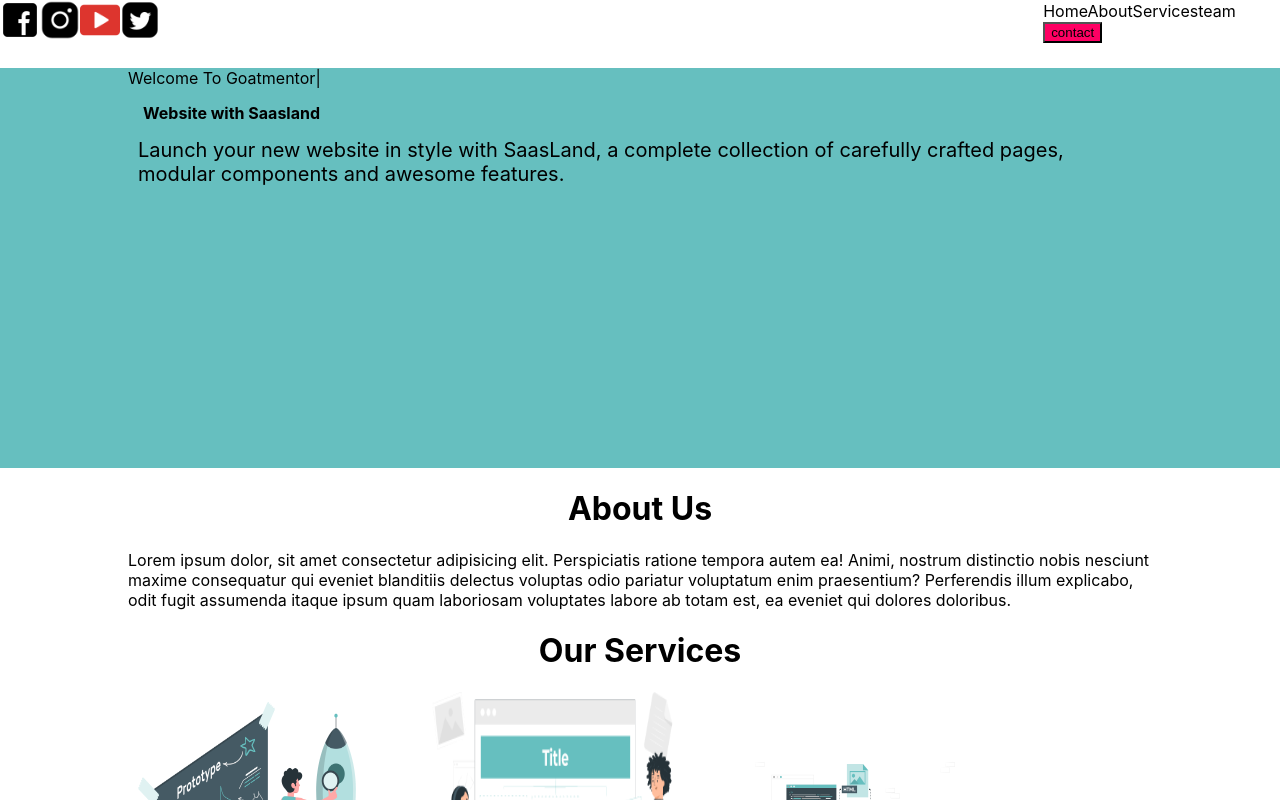
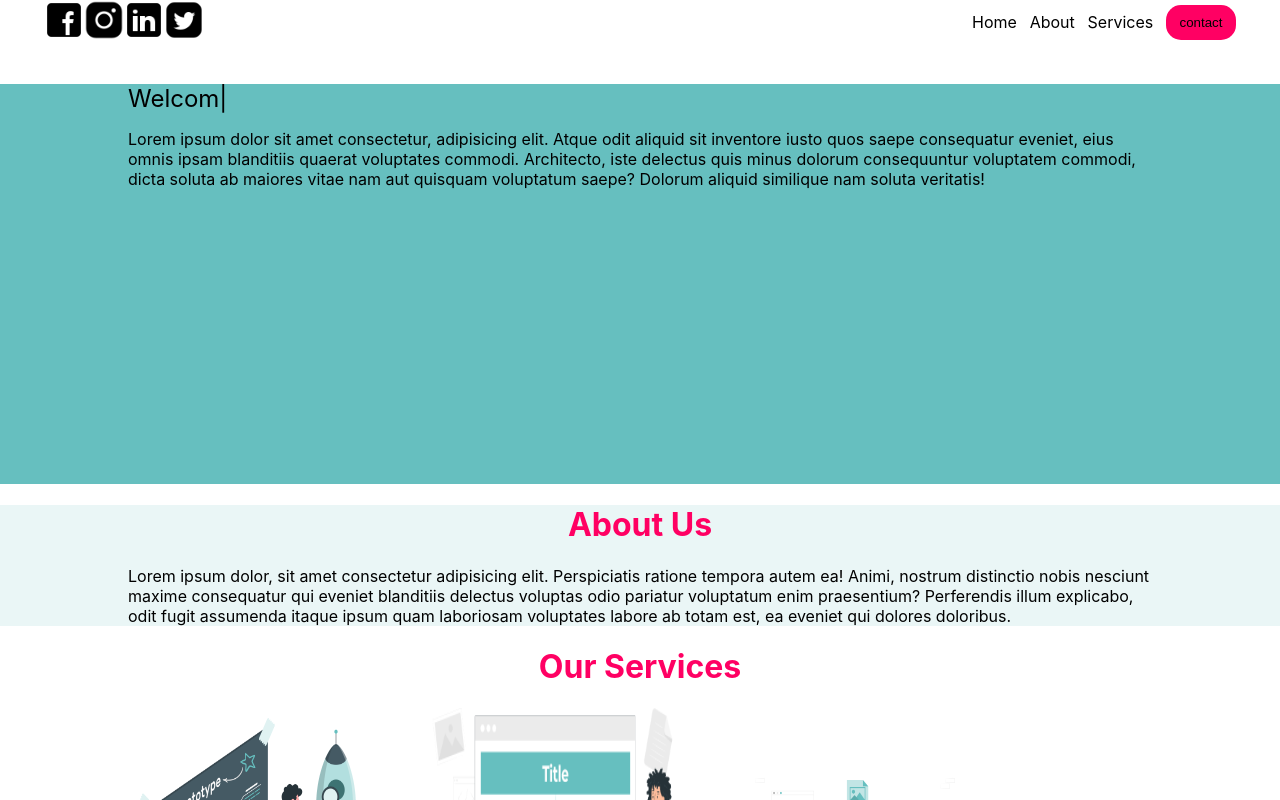
Before and after one commit to MissDine/gict, a React (Create React App) app in the folder gicts/: page /contact in a window 1280 px wide. Shown: the top 800 px of the page. Built offline with nearby package versions, Linux system fonts and the light colour scheme.

Commit message:
Feature edit

```diff
--- a/gicts/src/App.js
+++ b/gicts/src/App.js
@@ -7,14 +7,15 @@ import Footer from "../src/components/Footer/Footer";
 import Contact from "../src/components/Contact/Contact"
 import Services from "../src/components/Services/Services"
 import About from "../src/components/About/About"
-import Copyright from "./components/Footer/Copyright";
-
+import Copyright from "./components/Footer/Copyright"
+import Navb from "../src/components/Navbar/Navb"
 
 function App() {
   return (
     <Router>
       <div className="App">
         <Navbar />
+        {/* <Navb/> */}
         <Routes>
           <Route exact path="/home" component={Home}></Route>
           <Route exact path="/header" component={Header}></Route>
@@ -27,8 +28,8 @@ function App() {
         <About/>
         <Services/>
         <Contact/>
+        <Footer />
         <Copyright/>
-        {/* <Footer /> */}
       </div>
     </Router>
   );
--- a/gicts/src/components/About/About.js
+++ b/gicts/src/components/About/About.js
@@ -2,10 +2,10 @@ import React from 'react'
 
 function About() {
   return (
-    <div className="col-sm-12" id="about">
-        <h1 style={{fontSize:"2rem", textAlign:"center"}}>About Us</h1>
+    <div className="col-sm-12" id="about" style={{backgroundColor:"#EAF6F6"}}>
+        <h1 style={{fontSize:"2rem", textAlign:"center",color:"#FF0063"}}>About Us</h1>
         <div className="col-sm-12">
-            <p style={{fontSize:"1rem", marginLeft:"10vw",marginRight:"10vw"}}>
+            <p style={{fontSize:"1rem", marginLeft:"10vw",marginRight:"10vw",marginBottom:"2vh"}}>
               Lorem ipsum dolor, sit amet consectetur adipisicing elit. Perspiciatis ratione tempora autem ea! Animi, nostrum distinctio nobis nesciunt maxime consequatur qui eveniet blanditiis delectus voluptas odio pariatur voluptatum enim praesentium? Perferendis illum explicabo, odit fugit assumenda itaque ipsum quam laboriosam voluptates labore ab totam est, ea eveniet qui dolores doloribus.
             </p>
         </div>
--- a/gicts/src/components/Contact/Contact.js
+++ b/gicts/src/components/Contact/Contact.js
@@ -18,22 +18,22 @@ function Contact() {
     })
   }
   return (
-    <div className="row" style={{backgroundColor:"#66BFBF"}}>
+    <div className="col-sm-12" style={{backgroundColor:"#EAF6F6"}}>
     <div className="contacts" style={{justifyContent:"center"}}>
-    <h1 style={{fontSize:"2rem",fontWeight:"600px", textAlign:"center"}}>Contact Us</h1>
+    <h1 style={{fontSize:"2rem",fontWeight:"600px", textAlign:"center",color:"#FF0063"}}>Contact Us</h1>
     </div>
       <div
         className="col-sm-12"
         style={{ display: "flex", justifyContent: "center",marginTop:"5vh",marginBottom:"5vh"}}
       >
 
-        <div className="col-md-6">
+        <div className="col-sm-12">
           <form onSubmit={HandleSubmit}>
             <div
               class="form-row"
             >
               <div className="identity" >
-              <div class="col">
+              <div class="col-sm-12">
               <p>Name:</p>
                 <input
                   type="text"
--- a/gicts/src/components/Footer/Footer.js
+++ b/gicts/src/components/Footer/Footer.js
@@ -53,7 +53,6 @@ const Footer = () => {
         </div>
       </div>
     </div>
-    <Copyright/>
     </>
   );
 };
--- a/gicts/src/components/Header/Header.css
+++ b/gicts/src/components/Header/Header.css
@@ -1,19 +1,7 @@
 .cont{
     position: relative;
 }
-/* .typed{
-    position: absolute;
-    top: 50%;
-    left: 15%;
-    transform: translate(-50% -50%);
-    z-index: 1;
-    color: white;
-    min-width: 60%;
-} */
-/* .typ{
-    font-size: 4rem;
-    font-weight: 600;
-} */
+
 .head{
     /* background-image: url("https://images.unsplash.com/photo-1661961112134-fbce0fdf3d99?ixlib=rb-1.2.1&ixid=MnwxMjA3fDF8MHxzZWFyY2h8MXx8c29mdHdhcmV8ZW58MHx8MHx8&auto=format&fit=crop&w=500&q=60"); */
     background-color:#66BFBF;
@@ -21,4 +9,5 @@
     background-position: center;
     background-size: cover;
     background-repeat: no-repeat;
+    margin-top: 5vh;
 }
--- a/gicts/src/components/Header/Header.js
+++ /dev/null
@@ -1,25 +0,0 @@
-import React from "react";
-import Typed from "react-typed";
-// import "./Header.css"
-function Header() {
-  return (
-    <div className="head col-sm-12" style={{backgroundColor:"#66BFBF"}}>
-      <div className="col-sm-12" style={{marginLeft:"10vw",marginRight:"10vw",marginTop:"3vh"}}>
-      <Typed
-            strings={["Welcome To Goatmentors"]}
-            typeSpeed={150}
-            backSpeed={150}
-            loop
-          />
-           <h4 style={{ margin: "15px" }}>Website with Saasland</h4>
-          <p style={{ fontSize: "20px", margin: "10px" }}>
-            Launch your new website in style with SaasLand, a complete
-            collection of carefully crafted pages, modular components and
-            awesome features.
-          </p>
-      </div>
-    </div>
-  );
-}
-
-export default Header;
--- /dev/null
+++ b/gicts/src/components/Header/Header.jsx
@@ -0,0 +1,23 @@
+import React from "react";
+import Typed from "react-typed";
+// import "./Header.css"
+function Header() {
+  return (
+    <div className="head col-sm-12" style={{backgroundColor:"#66BFBF", marginTop:"5vh"}}>
+      <div className="col-sm-12" style={{marginLeft:"10vw",marginRight:"10vw",marginTop:"3vh"}}>
+      <Typed
+            strings={["Welcome To GICT"]}
+            typeSpeed={150}
+            backSpeed={150}
+            loop
+            style={{fontSize:"1.5rem",fontWeight:"400px"}}
+          />
+          <p style={{ fontSize: "1rem"}}>
+            Lorem ipsum dolor sit amet consectetur, adipisicing elit. Atque odit aliquid sit inventore iusto quos saepe consequatur eveniet, eius omnis ipsam blanditiis quaerat voluptates commodi. Architecto, iste delectus quis minus dolorum consequuntur voluptatem commodi, dicta soluta ab maiores vitae nam aut quisquam voluptatum saepe? Dolorum aliquid similique nam soluta veritatis!
+          </p>
+      </div>
+    </div>
+  );
+}
+
+export default Header;
--- a/gicts/src/components/Navbar/NavBar.js
+++ b/gicts/src/components/Navbar/NavBar.js
@@ -2,42 +2,37 @@ import React from "react";
 import { Link } from "react-router-dom";
 import facebook from "./icons8-facebook-50.png"
 import instagram from "./icons8-instagram-48.png"
-import youtube from "./icons8-youtube-47.png"
+import linkedin from "./icons8-linkedin-50.png"
 import twitter from "./icons8-twitter-squared-50.png"
 
 function NavBar() {
   return (
     <nav style={{backgroundColor:"white"}}>
-      <div className="col-sm-12" style={{display:"flex", alignItems:"center", justifyContent:"end"}}>
-        <div className="col-sm-12" style={{display:"flex", marginRight:"69vw"}}>
+      <div className="col-sm-12" style={{display:"flex", alignItems:"center", justifyContent:"center"}}>
+        <div className="col-sm-12" style={{display:"flex", marginRight:"60vw"}}>
           <div className="facebook">
           <img src={facebook} alt="" style={{height:"40px", width:"40px"}}/>
           </div>
           <div className="instagram">
             <img src={instagram} alt="" style={{height:"40px",width:"40px"}}/>
           </div>
-          <div className="youtube">
-            <img src={youtube} alt="" style={{height:"40px",width:"40px"}}/>
+          <div className="linkedin">
+            <img src={linkedin} alt="" style={{height:"40px",width:"40px"}}/>
           </div>
           <div className="linkedin">
             <img src={twitter} alt="" style={{height:"40px",width:"40px"}}/>
           </div>
-          {/* <div className="twitter">
-            <img src={youtube} alt="" style={{height:"40px",width:"40px"}}/>
-          </div> */}
         </div>
         <div className="col-sm-12" style={{display:"flex", flexWrap:"wrap", justifyContent:"center", alignItems:"center", marginRight:"0vw"}}>
           <div className="links" style={{justifyContent:"center"}}>
-          <Link className="link"to="/" style={{textDecoration:"none", fontSize:"1rem",color:"black"}}>Home</Link>
-          <a href="#about" style={{textDecoration:"none",fontSize:"1rem",color:"black"}}>About</a>
-          <a href="#services" style={{textDecoration:"none",fontSize:"1rem",color:"black"}}>Services</a>
-          <a href="#team" style={{textDecoration:"none",fontSize:"1rem",color:"black"}}>team</a>
-          <a href="#contact" style={{fontSize:"1rem",color:"black",textDecoration:"none"}}>
-              <button style={{backgroundColor:"#FF0063"}}>contact</button>
-            </a>
+          <Link className="link"to="/" style={{textDecoration:"none", fontSize:"1rem",color:"black", marginRight:"1vw",fontWeight:"400px"}}>Home</Link>
+          <a href="#about" style={{textDecoration:"none",fontSize:"1rem",color:"black", marginRight:"1vw",fontWeight:"400px"}}>About</a>
+          <a href="#services" style={{textDecoration:"none",fontSize:"1rem",color:"black", marginRight:"1vw",fontWeight:"400px"}}>Services</a>
           </div>
           <div className="contact">
-
+          <a href="#contact" style={{fontSize:"1rem",color:"white",textDecoration:"none",fontWeight:"400px"}}>
+              <button style={{backgroundColor:"#FF0063", border:" solid 0px", height:"35px", width:"70px", borderRadius:"15px"}}>contact</button>
+            </a>
           </div>
         </div>
       </div>
--- /dev/null
+++ b/gicts/src/components/Navbar/Navb.js
@@ -0,0 +1,49 @@
+import React from 'react';
+import Container from 'react-bootstrap/Container';
+import Nav from 'react-bootstrap/Nav';
+import Navbar from 'react-bootstrap/Navbar';
+import NavDropdown from 'react-bootstrap/NavDropdown';
+import { Link } from "react-router-dom";
+// import "./Navbar.css";
+
+function Navb() {
+  return (
+      <Navbar className='navba' collapseOnSelect expand="lg" variant="dark">
+      <Container>
+        <Navbar.Brand href="#logo">Logo</Navbar.Brand>
+        <Navbar.Toggle aria-controls="responsive-navbar-nav" />
+        <Navbar.Collapse id="responsive-navbar-nav">
+          <Nav className="me-auto">
+            <Nav.Link as = {Link} to = {"/home"}>Home</Nav.Link>
+            <NavDropdown title="About St Paul's" id="collasible-nav-dropdown">
+              <NavDropdown.Item href="#admissions/2.1">Governance</NavDropdown.Item>
+              <NavDropdown.Item href="#admissions/2.2">Alumni</NavDropdown.Item>
+              <NavDropdown.Item href="#admissions/2.3">Students</NavDropdown.Item>
+              <NavDropdown.Item href="#admissions/2.4">Student Life</NavDropdown.Item>
+              <NavDropdown.Item href="#admissions/2.5">Staff</NavDropdown.Item>
+              <NavDropdown.Item href="#admissions/2.6">Vacancies</NavDropdown.Item>
+              <NavDropdown.Item href="#admissions/2.7">Blogs</NavDropdown.Item>
+            </NavDropdown>
+            <NavDropdown title="Admissions" id="collasible-nav-dropdown">
+              <NavDropdown.Item href="#admissions/3.1">Schools</NavDropdown.Item>
+              <NavDropdown.Item href="#admissions/3.2">Courses</NavDropdown.Item>
+              <NavDropdown.Item href="#admissions/3.3">Calender</NavDropdown.Item>
+              <NavDropdown.Item href="#admissions/3.4">Apply</NavDropdown.Item>
+            </NavDropdown>
+            <Nav.Link as = {Link} to = {"/chaplaincy"}>Chaplaincy</Nav.Link>
+            <Nav.Link as = {Link} to = {"/contact"}>Contact Us</Nav.Link>
+            <Nav.Link as = {Link} to = {"/support"}>Support St Paul's</Nav.Link>
+          </Nav>
+          <Nav className='soc'>
+            <Nav.Link href="#facebook"><img src="https://img.icons8.com/ios-glyphs/2x/facebook.png" alt="facebook" /></Nav.Link>
+            <Nav.Link href="#instagram"><img src="https://img.icons8.com/ios-filled/2x/instagram-new.png" alt="instagram" /></Nav.Link>
+            <Nav.Link href="#twitter"><img src="https://img.icons8.com/ios-filled/2x/twitter-squared.png" alt="twitter" /></Nav.Link>
+            <Nav.Link href="#facebook"><img src="https://img.icons8.com/external-prettycons-flat-prettycons/2x/external-youtube-multimedia-prettycons-flat-prettycons.png" alt="youtube" /></Nav.Link>
+          </Nav>
+        </Navbar.Collapse>
+      </Container>
+      </Navbar>
+  )
+}
+
+export default Navb
--- a/gicts/src/components/Services/Services.js
+++ b/gicts/src/components/Services/Services.js
@@ -6,7 +6,7 @@ import Development from "./Static assets-cuate.png"
 function Services() {
   return (
     <div className="col-sm-12" >
-      <h1 style={{fontSize:"2rem", textAlign:"center"}}>Our Services</h1>
+      <h1 style={{fontSize:"2rem", textAlign:"center",color:"#FF0063"}}>Our Services</h1>
       <div className="col-sm-12" style={{display:"flex", flexWrap:"wrap", marginLeft:"10vw"}}>
         <div className="uiux">
           <img src={Ui} alt="" style={{height:"300px", width:"250px"}} />
```
Also changed, not shown: gicts/src/components/Navbar/icons8-linkedin-50.png (added).
